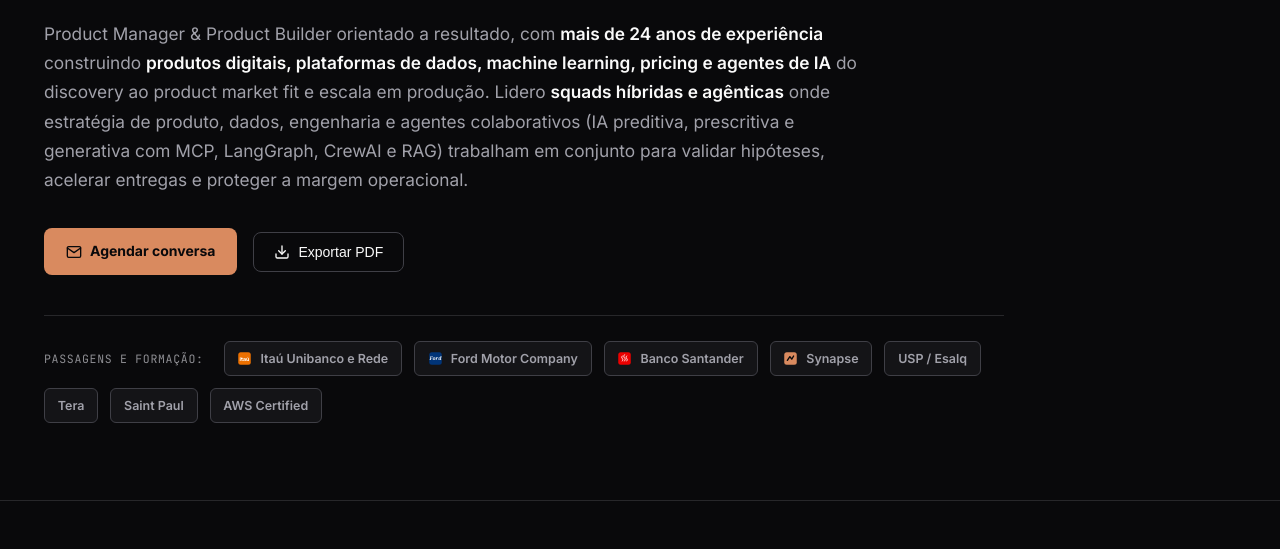
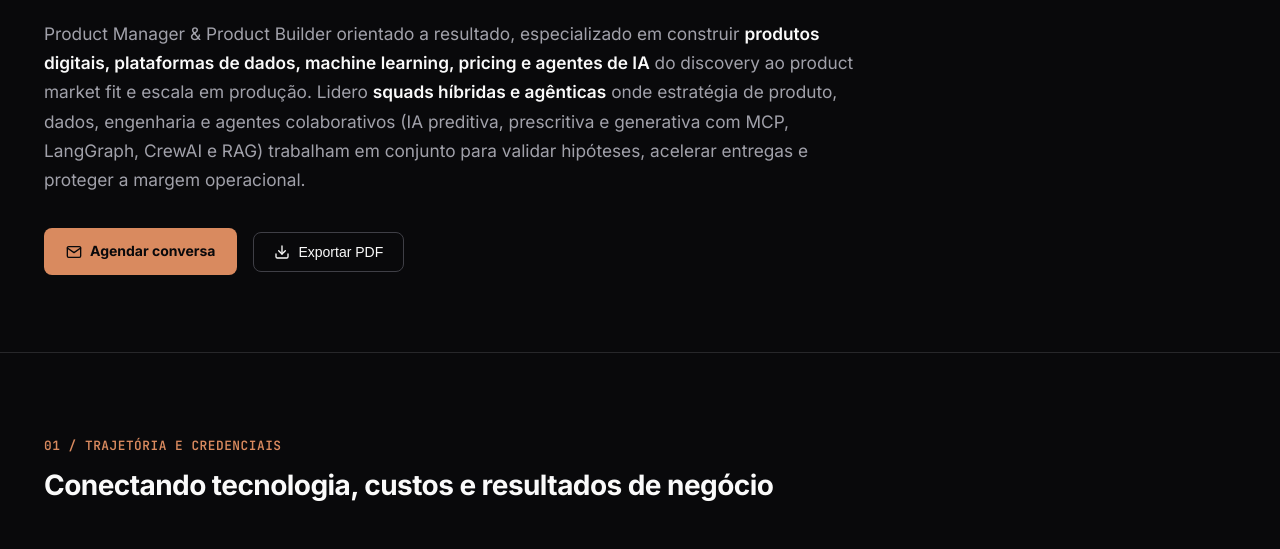
Before and after one commit to alexandre-moreno/alexandre-moreno.github.io, a plain HTML site: page index.html in a window 1280 px wide. Shown: the part 360-909 px from the top of the page. Drawn offline with Linux system fonts and the light colour scheme.

Commit message:
Update index.html

```diff
--- a/index.html
+++ b/index.html
@@ -1260,7 +1260,7 @@
           <span class="eyebrow">PRODUCT MANAGER &amp; PRODUCT BUILDER &bull; ENGENHARIA DE IA, DADOS E NEGÓCIOS &bull; MAIS DE 24 ANOS</span>
           <h1 class="hero-title">Engenharia de <span>IA preditiva, prescritiva e generativa</span> aplicada a resultados de negócio.</h1>
           <p class="hero-bio">
-            Product Manager &amp; Product Builder orientado a resultado, com <strong>mais de 24 anos de experiência</strong> construindo <strong>produtos digitais, plataformas de dados, machine learning, pricing e agentes de IA</strong> do discovery ao product market fit e escala em produção. Lidero <strong>squads híbridas e agênticas</strong> onde estratégia de produto, dados, engenharia e agentes colaborativos (IA preditiva, prescritiva e generativa com MCP, LangGraph, CrewAI e RAG) trabalham em conjunto para validar hipóteses, acelerar entregas e proteger a margem operacional.
+            Product Manager &amp; Product Builder orientado a resultado, especializado em construir <strong>produtos digitais, plataformas de dados, machine learning, pricing e agentes de IA</strong> do discovery ao product market fit e escala em produção. Lidero <strong>squads híbridas e agênticas</strong> onde estratégia de produto, dados, engenharia e agentes colaborativos (IA preditiva, prescritiva e generativa com MCP, LangGraph, CrewAI e RAG) trabalham em conjunto para validar hipóteses, acelerar entregas e proteger a margem operacional.
           </p>
           <div class="hero-actions">
             <a href="#contato" class="btn-primary">
@@ -1273,29 +1273,6 @@
             </button>
           </div>
 
-          <div class="trust-bar">
-            <span class="trust-label">Passagens e formação:</span>
-            <span class="trust-pill">
-              <svg width="15" height="15" viewBox="0 0 24 24" fill="none"><rect x="2" y="2" width="20" height="20" rx="4" fill="#EC7000"/><text x="12" y="15.5" fill="#FFFFFF" font-family="Inter, sans-serif" font-size="8.5" font-weight="800" text-anchor="middle">itaú</text></svg>
-              Itaú Unibanco e Rede
-            </span>
-            <span class="trust-pill">
-              <svg width="15" height="15" viewBox="0 0 24 24" fill="none"><rect x="2" y="2" width="20" height="20" rx="4" fill="#003478"/><text x="12" y="15" fill="#FFFFFF" font-family="Georgia, serif" font-size="8" font-style="italic" font-weight="700" text-anchor="middle">Ford</text></svg>
-              Ford Motor Company
-            </span>
-            <span class="trust-pill">
-              <svg width="15" height="15" viewBox="0 0 24 24" fill="none"><rect x="2" y="2" width="20" height="20" rx="4" fill="#EC0000"/><path d="M12 6c-1.5 2-1.5 3.5 0 5 1.5 1.5 1.5 3 0 5M8.5 8c-1.2 1.5-1.2 2.8 0 4 1.2 1.2 1.2 2.5 0 4M15.5 8c-1.2 1.5-1.2 2.8 0 4 1.2 1.2 1.2 2.5 0 4" stroke="#FFFFFF" stroke-width="1.5" stroke-linecap="round"/></svg>
-              Banco Santander
-            </span>
-            <span class="trust-pill">
-              <svg width="15" height="15" viewBox="0 0 24 24" fill="none"><rect x="2" y="2" width="20" height="20" rx="4" fill="#D98A5F"/><path d="M7 15l4-6 3 4 3-5" stroke="#09090B" stroke-width="2.2" stroke-linecap="round" stroke-linejoin="round"/></svg>
-              Synapse
-            </span>
-            <span class="trust-pill">USP / Esalq</span>
-            <span class="trust-pill">Tera</span>
-            <span class="trust-pill">Saint Paul</span>
-            <span class="trust-pill">AWS Certified</span>
-          </div>
         </div>
       </div>
     </section>
@@ -1305,7 +1282,7 @@
       <div class="container">
         <div class="sec-header reveal">
           <span class="sec-kicker">01 / TRAJETÓRIA E CREDENCIAIS</span>
-          <h2 class="sec-h2">Mais de 24 anos conectando tecnologia, custos e resultados de negócio</h2>
+          <h2 class="sec-h2">Conectando tecnologia, custos e resultados de negócio</h2>
         </div>
 
         <div class="two-col-split">
@@ -1339,7 +1316,7 @@
               </div>
               <div class="exp-role">Product Manager II (especialista em pricing e meios de pagamento) e Analista sênior de produtos, analytics e crédito</div>
               <ul class="exp-bullets">
-                <li><strong>Arquitetura de agentes de IA e fábrica de software:</strong> liderança do <strong>desenvolvimento de soluções e engenharia de software</strong>, estruturando uma <strong>equipe de agentes trabalhando em conjunto via MCP em Python</strong> (CrewAI, LangGraph e Copilot Studio) ancorada em <strong>bases de conhecimento (KBs) do negócio com RAG</strong> para evitar alucinações e garantir precisão nas regras corporativas. Apoiei a evolução técnica das squads para qualificar o ROI antes do desenvolvimento, mapear dependências e gerar especificações prontas na esteira, gerando <strong>milhões economizados em orçamento de TI</strong>.</li>
+                <li><strong>Arquitetura de agentes de IA e engenharia de software:</strong> liderança do <strong>desenvolvimento de soluções e engenharia de software</strong>, estruturando uma <strong>equipe de agentes trabalhando em conjunto via MCP em Python</strong> (CrewAI, LangGraph e Copilot Studio) ancorada em <strong>bases de conhecimento (KBs) do negócio com RAG</strong> para evitar alucinações e garantir precisão nas regras corporativas. Apoiei a evolução técnica das squads para qualificar o ROI antes do desenvolvimento, mapear dependências e gerar especificações prontas na esteira, gerando <strong>milhões economizados em orçamento de TI</strong>.</li>
                 <li><strong>Escala em meios de pagamento e automação corporate:</strong> desenho de soluções de adquirência, precificação dinâmica (repasses de intercâmbio, tarifas de bandeiras e transações na rede própria e externa) e antecipação de recebíveis, escalando o volume de <strong>R$ 200 mil para R$ 20 bilhões por mês</strong> (de <strong>2 para mais de 70 grandes contas corporate</strong>, <strong>35%+ de participação de mercado</strong> e <strong>mais de 110 milhões de transações por mês</strong>) com <strong>redução de 70% no SLA de atendimento</strong> das grandes cotações.</li>
                 <li><strong>Auditoria, controles internos (SOX) e recuperação de caixa:</strong> criação de travas automáticas de governança nos motores de faturamento que reduziram apontamentos de auditoria regulatória (SOX) de <strong>14 para 1</strong>, somada à auditoria tarifária e ao Portal Renegocie com <strong>R$ 27 milhões recuperados diretamente para o caixa</strong>.</li>
                 <li><strong>Consolidação de DREs e nuvem AWS:</strong> motores institucionais de consolidação de DRE (Private Bank Brasil e internacional, fundos e atacado) e migração de pipelines em nuvem AWS, consolidando <strong>83 fluxos legados em 8 pipelines</strong>.</li>
```
